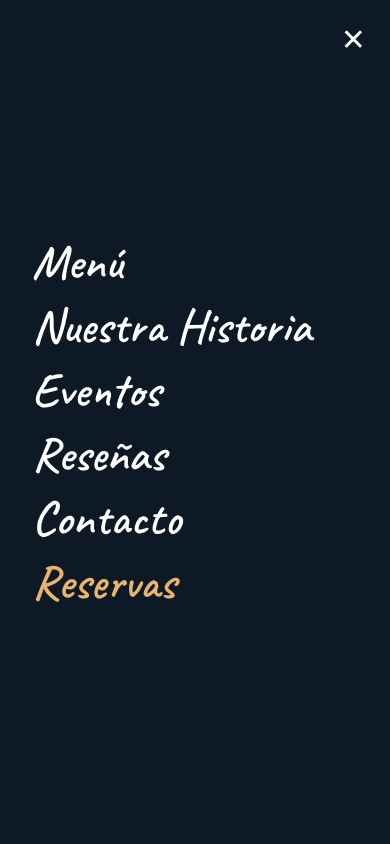
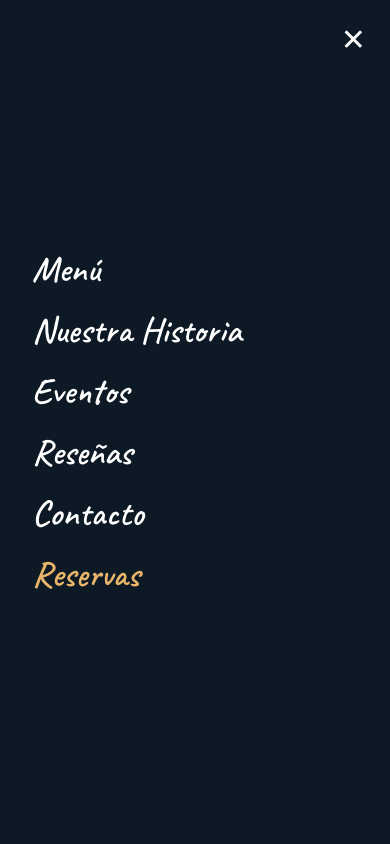
Before and after one commit to jgarciarios/muelle3-web, a Next.js app: page / in a window 390 px wide. Both pictures are taken after a click on the button "MENÚ". Shown: the top 844 px of the page. Built offline with nearby package versions, Linux system fonts and the light colour scheme; no server answers.

Commit message:
Ajustar escalado responsive de titulos en Caveat para que no se vean gigantes en mobile

```diff
--- a/src/app/contacto/page.tsx
+++ b/src/app/contacto/page.tsx
@@ -18,7 +18,7 @@ export default function ContactoPage() {
           <p className="mb-2 text-xs font-semibold tracking-[0.2em] text-mustard uppercase">
             Contacto
           </p>
-          <h1 className="font-serif text-5xl font-semibold text-white sm:text-6xl">
+          <h1 className="font-serif text-4xl leading-tight font-semibold text-white sm:text-6xl">
             Te esperamos en el muelle
           </h1>
         </div>
--- a/src/app/eventos/page.tsx
+++ b/src/app/eventos/page.tsx
@@ -18,7 +18,7 @@ export default function EventosPage() {
           <p className="mb-2 text-xs font-semibold tracking-[0.2em] text-celeste uppercase">
             Para ocasiones especiales
           </p>
-          <h1 className="font-serif text-5xl font-semibold text-white sm:text-6xl">
+          <h1 className="font-serif text-4xl leading-tight font-semibold text-white sm:text-6xl">
             Eventos en Muelle 3
           </h1>
           <p className="mt-4 text-white/70">
--- a/src/app/historia/page.tsx
+++ b/src/app/historia/page.tsx
@@ -15,7 +15,7 @@ export default function HistoriaPage() {
           <p className="mb-2 text-xs font-semibold tracking-[0.2em] text-mustard uppercase">
             Desde el muelle
           </p>
-          <h1 className="font-serif text-5xl font-semibold text-white sm:text-6xl">
+          <h1 className="font-serif text-4xl leading-tight font-semibold text-white sm:text-6xl">
             Nuestra Historia
           </h1>
         </div>
--- a/src/app/menu/page.tsx
+++ b/src/app/menu/page.tsx
@@ -16,7 +16,7 @@ export default function MenuPage() {
           <p className="mb-2 text-xs font-semibold tracking-[0.2em] text-mustard uppercase">
             Kitchen & Bar
           </p>
-          <h1 className="font-serif text-5xl font-semibold text-white sm:text-6xl">Nuestro menú</h1>
+          <h1 className="font-serif text-4xl leading-tight font-semibold text-white sm:text-6xl">Nuestro menú</h1>
           <p className="mt-4 text-celeste-pale">
             Cocina con identidad, ingredientes frescos y locales, frente al mar.
           </p>
--- a/src/app/page.tsx
+++ b/src/app/page.tsx
@@ -17,7 +17,7 @@ export default function HomePage() {
           <p className="mb-3 text-sm font-semibold tracking-[0.2em] text-amber uppercase">
             Kitchen & Bar · Playa Mansa, Punta del Este
           </p>
-          <h1 className="max-w-2xl font-serif text-6xl font-semibold text-white sm:text-7xl">
+          <h1 className="max-w-2xl font-serif text-4xl leading-tight font-semibold text-white sm:text-6xl md:text-7xl">
             Frente al mar, con los pies en la arena.
           </h1>
           <div className="mt-8 flex flex-wrap gap-3">
--- a/src/components/coming-soon.tsx
+++ b/src/components/coming-soon.tsx
@@ -101,7 +101,7 @@ export function ComingSoon({
               {kicker}
             </p>
           )}
-          <h1 className="font-serif text-5xl font-semibold text-white sm:text-6xl">{title}</h1>
+          <h1 className="font-serif text-4xl leading-tight font-semibold text-white sm:text-6xl">{title}</h1>
           <p className="mt-4 max-w-md text-white/70">
             {teaser ??
               "Esta sección está en construcción. Mientras tanto, reservá tu mesa o volvé al inicio."}
--- a/src/components/nav.tsx
+++ b/src/components/nav.tsx
@@ -87,7 +87,7 @@ export function SiteNav() {
               <Link
                 href={l.href}
                 onClick={() => setOpen(false)}
-                className="font-serif text-5xl font-semibold text-white transition hover:text-amber sm:text-6xl"
+                className="font-serif text-4xl leading-tight font-semibold text-white transition hover:text-amber sm:text-6xl"
               >
                 {l.label}
               </Link>
@@ -104,7 +104,7 @@ export function SiteNav() {
               target="_blank"
               rel="noopener noreferrer"
               onClick={() => setOpen(false)}
-              className="font-serif text-5xl font-semibold text-amber transition hover:text-white sm:text-6xl"
+              className="font-serif text-4xl leading-tight font-semibold text-amber transition hover:text-white sm:text-6xl"
             >
               Reservas
             </a>
```
